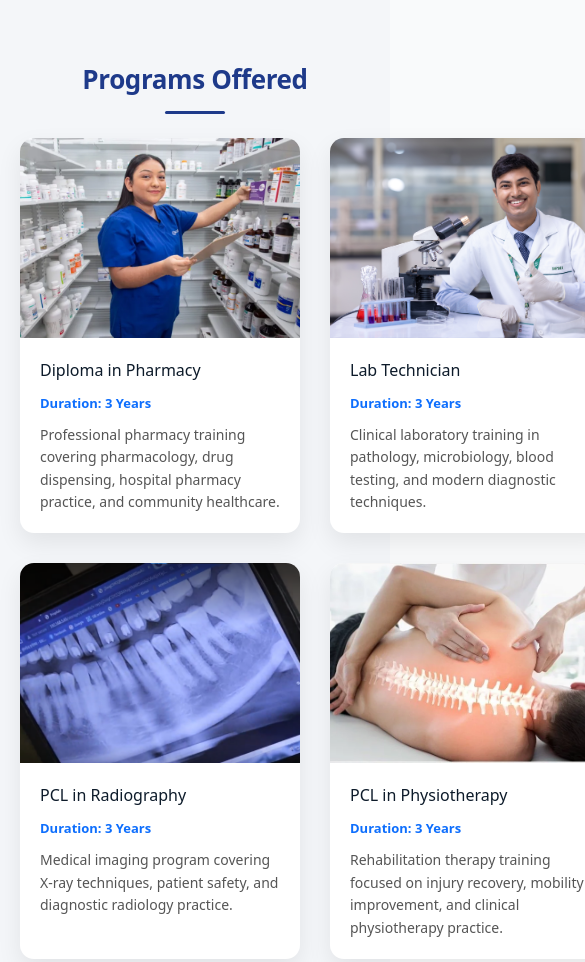
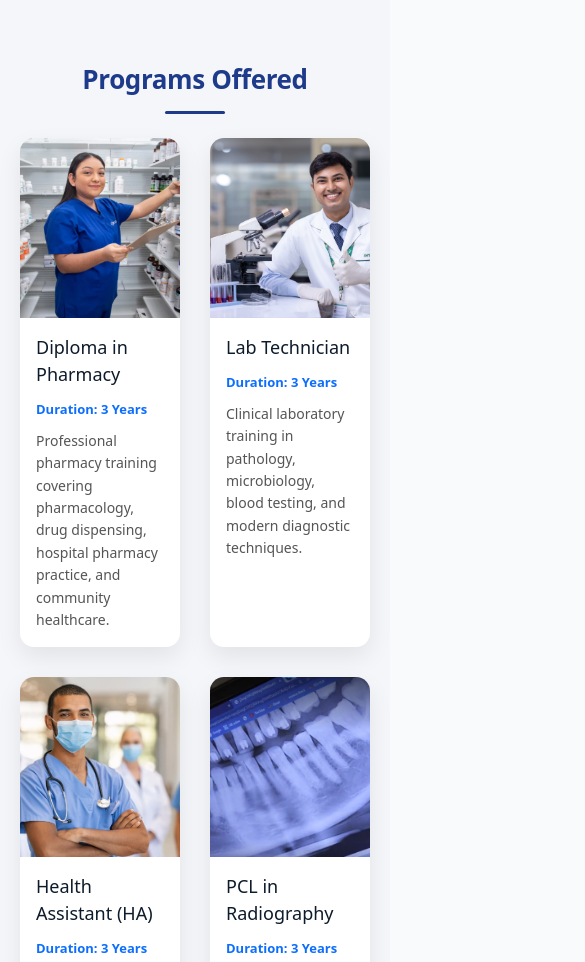
Before and after one commit to riyetesh/litsbutwal, a plain HTML site: page index.html in a window 390 px wide. Shown: the part 2660-3622 px from the top of the page, 585 px wide, since content can reach past the window. Drawn offline with nearby package versions, Linux system fonts and the light colour scheme.

Commit message:
Fixed for mobile

```diff
--- a/index.css
+++ b/index.css
@@ -756,7 +756,7 @@ header{
 /* GRID */
 .program-grid{
     display:grid;
-    grid-template-columns:repeat(3,minmax(280px,1fr));
+    grid-template-columns:repeat(3,1fr);
     gap:30px;
 }
 
@@ -806,9 +806,31 @@ header{
 }
 
 /* MOBILE FIX */
-@media(max-width:500px){
-    .section-title{
-        font-size:26px;
+
+/* Tablet */
+@media(max-width:900px){
+    .program-grid{
+        grid-template-columns:repeat(2, 1fr);
+    }
+}
+
+/* Mobile */
+@media(max-width:600px){
+
+    .program-card img{
+        height:180px;
+    }
+
+    .program-content{
+        padding:16px;
+    }
+
+    .program-content h3{
+        font-size:18px;
+    }
+
+    .program-content p{
+        font-size:14px;
     }
 }
 
```
